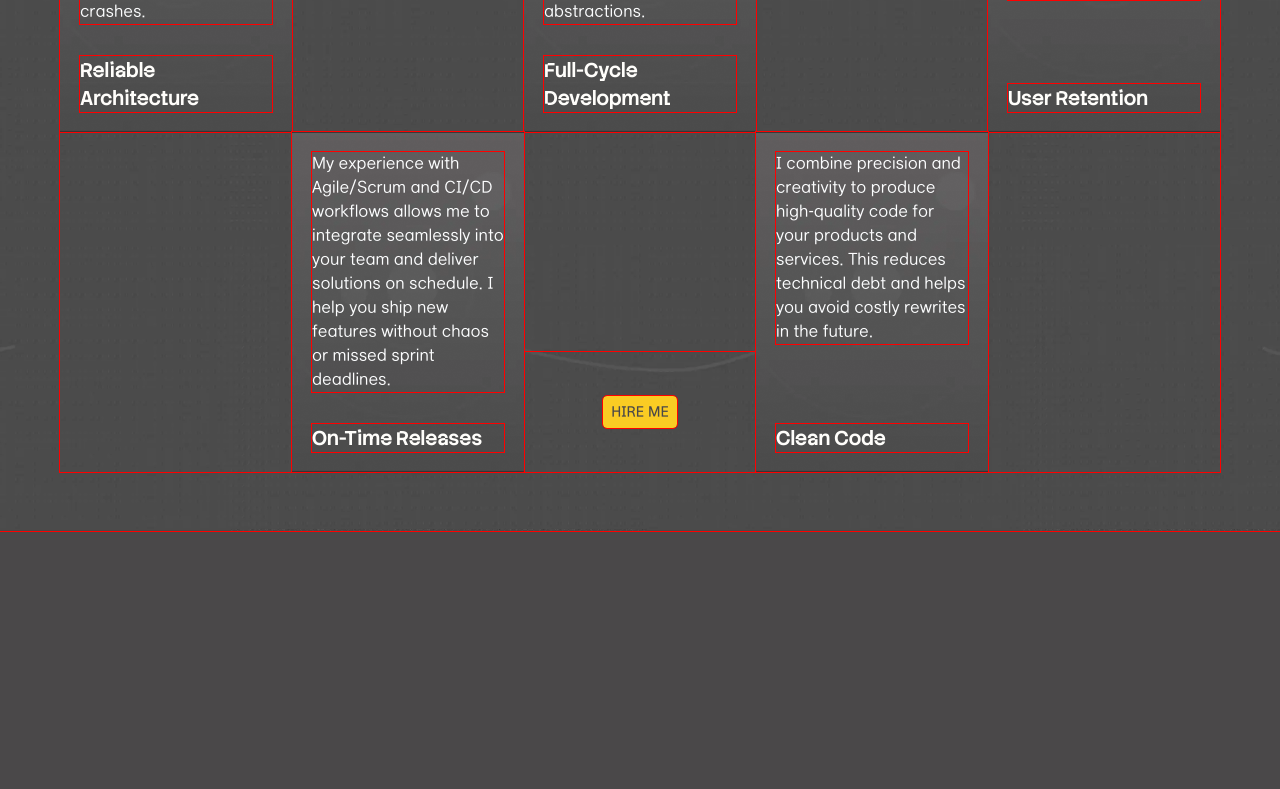
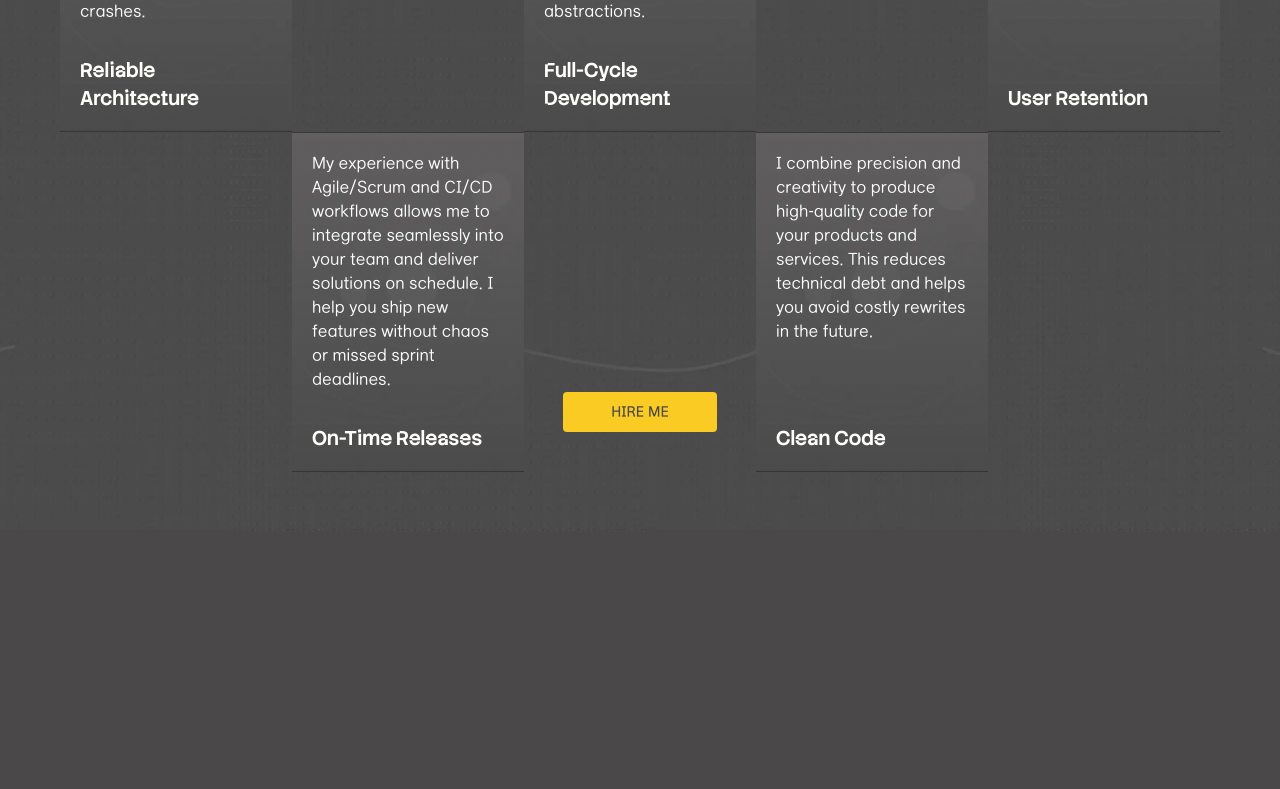
Before and after one commit to prostodiva/kattsynaV2, a React (Vite) app in the folder frontend/web/: page / in a window 1280 px wide. Shown: the part 1960-2749 px from the top of the page. Built offline with nearby package versions, Linux system fonts and the light colour scheme; no server answers.

Commit message:
fix: ipad layout expertise section

```diff
--- a/frontend/web/src/components/ui/Button.tsx
+++ b/frontend/web/src/components/ui/Button.tsx
@@ -33,7 +33,7 @@ function Button({
     {
       'h-18 xl:h-12 2xl:h-18 px-20 md:px-68 lg:px-36 xl:px-40 2xl:px-72 bg-button-primary font-goorm font-normal text-text-ternary text-2xl xl:text-xl 2xl:text-2xl uppercase hover:bg-brand-300 hover:text-brand-700':
         variant === 'primary' && !backgroundImage,
-      'h-8 2xl:h-12 px-2 2xl:px-4 bg-button-primary font-goorm font-medium text-text-ternary text-sm 2xl:text-xl uppercase hover:bg-brand-300 hover:text-brand-700':
+      'h-10 2xl:h-14 px-24 md:px-32 xl:px-12 bg-button-primary font-goorm font-medium text-text-ternary text-sm 2xl:text-xl uppercase hover:bg-brand-300 hover:text-brand-700':
         variant === 'secondary' && !active && !backgroundImage,
       'py-6 px-8 bg-surface-card text-white':
         variant === 'ternary' && active && !backgroundImage,
--- a/frontend/web/src/index.css
+++ b/frontend/web/src/index.css
@@ -11,9 +11,9 @@ body {
   min-height: 100%;
 }
 
-* {
+/* * {
   outline: 1px solid red;
-}
+} */
 
 @theme {
   --font-unitea: 'UniteaSans', sans-serif;
--- a/frontend/web/src/pages/homePage/components/ExpertiseContent.tsx
+++ b/frontend/web/src/pages/homePage/components/ExpertiseContent.tsx
@@ -11,22 +11,22 @@ const cards = [
   {
     title: 'Full-Cycle Development',
     text: 'No need to hire multiple specialists. I independently develop end-to-end web applications - from database design to the client interface - using modern frameworks and abstractions.',
-    col: 'md:col-start-3',
+    col: 'md:col-start-2 xl:col-start-3',
   },
   {
     title: 'User Retention',
     text: 'I identify and resolve critical logic and UI bugs, enhancing app stability, improving onboarding conversion, and reducing user drop-off from your app during onboarding.',
-    col: 'md:col-start-5',
+    col: 'md:col-start-1 xl:col-start-5',
   },
   {
     title: 'On-Time Releases',
     text: 'My experience with Agile/Scrum and CI/CD workflows allows me to integrate seamlessly into your team and deliver solutions on schedule. I help you ship new features without chaos or missed sprint deadlines.',
-    col: 'md:col-start-2',
+    col: 'md:col-start-2 xl:col-start-2',
   },
   {
     title: 'Clean Code',
     text: 'I combine precision and creativity to produce high-quality code for your products and services. This reduces technical debt and helps you avoid costly rewrites in the future.',
-    col: 'md:col-start-4',
+    col: 'md:col-start-1 xl:col-start-4',
   },
 ];
 
@@ -43,7 +43,7 @@ function ExpertiseContent() {
         </h1>
       </div>
 
-      <div className="relative grid grid-cols-1 md:grid-cols-5">
+      <div className="relative grid grid-cols-1 md:grid-cols-2 xl:grid-cols-5 gap-y-5 md:gap-y-10 xl:gap-y-0 md:gap-x-5 xl:gap-x-0">
         {cards.map(({ title, text, col }) => (
           <div
             key={title}
@@ -63,7 +63,7 @@ function ExpertiseContent() {
           </div>
         ))}
 
-        <div className="md:col-start-3 flex items-center justify-center mt-5 md:-mt-52 xl:-mt-30 2xl:-mt-50">
+        <div className="md:col-start-2 xl:col-start-3 flex items-center md:items-end xl:items-center justify-center mt-5 xl:-mt-30 2xl:-mt-50">
           <Button variant="secondary" rounded>
             Hire Me
           </Button>
```
